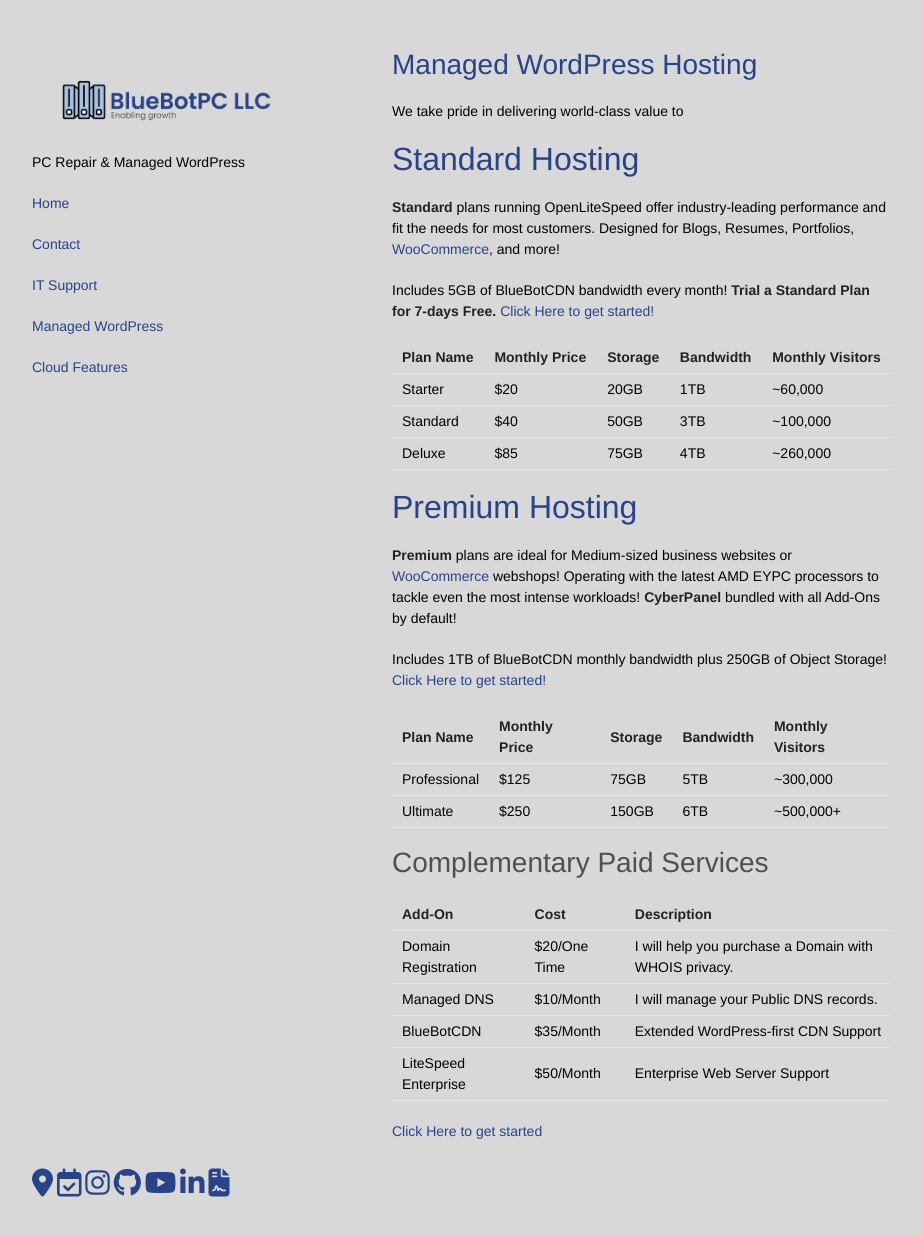
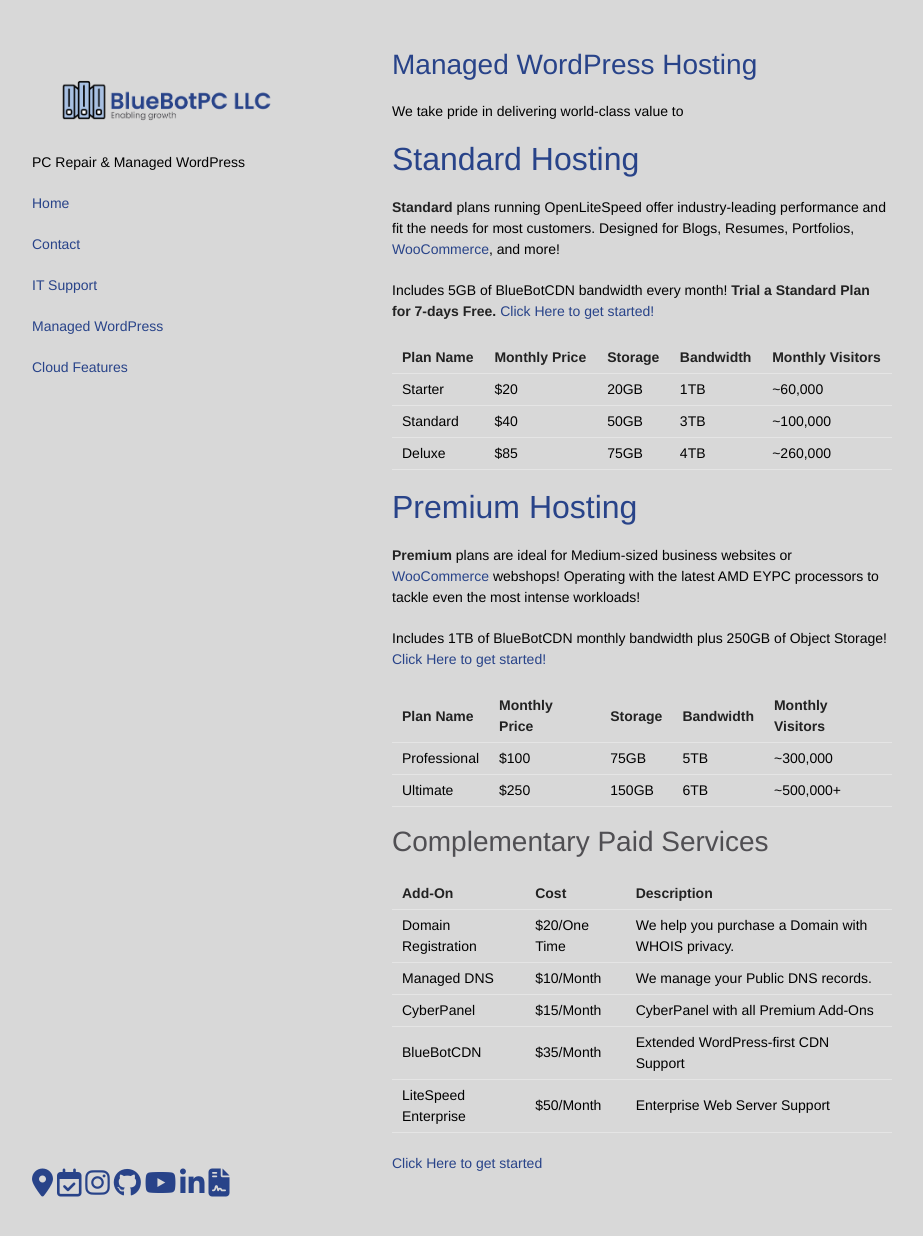
Before and after one commit to GoobyFRS/bluebotpc-web, a Jekyll site: the page built from pages/wordpress.md, in a window 1280 px wide and 1244 px high. Shown: the top 1236 px of the window, without its empty margins (178-1101 px from the left). Built offline with Jekyll 4.4.1, drawn with Linux system fonts in a browser that asks for light colours; nearby versions of some CDN libraries; our own code applies the rules of GitHub Pages for plain Markdown files.

```diff
--- a/pages/wordpress.md
+++ b/pages/wordpress.md
@@ -18,19 +18,20 @@ Includes 5GB of BlueBotCDN bandwidth every month! **Trial a Standard Plan for 7-
 
 ## Premium Hosting
 
-**Premium** plans are ideal for Medium-sized business websites or [WooCommerce](https://woocommerce.com/) webshops! Operating with the latest AMD EYPC processors to tackle even the most intense workloads! **CyberPanel** bundled with all Add-Ons by default!
+**Premium** plans are ideal for Medium-sized business websites or [WooCommerce](https://woocommerce.com/) webshops! Operating with the latest AMD EYPC processors to tackle even the most intense workloads!
 
 Includes 1TB of BlueBotCDN monthly bandwidth plus 250GB of Object Storage! [Click Here to get started!](https://www.mattfaulkner.net/bluebotpc/)
 
 | **Plan Name** | **Monthly Price** | **Storage** | **Bandwidth** | **Monthly Visitors** |
-| Professional | $125 | 75GB  | 5TB | ~300,000 |
+| Professional | $100 | 75GB  | 5TB | ~300,000 |
 | Ultimate     | $250 | 150GB | 6TB | ~500,000+ |
 
 ### Complementary Paid Services
 
 | **Add-On** | **Cost** | **Description** |
-| Domain Registration | $20/One Time | I will help you purchase a Domain with WHOIS privacy. |
-| Managed DNS         | $10/Month | I will manage your Public DNS records. |
+| Domain Registration | $20/One Time | We help you purchase a Domain with WHOIS privacy. |
+| Managed DNS         | $10/Month | We manage your Public DNS records. |
+| CyberPanel          | $15/Month | CyberPanel with all Premium Add-Ons |
 | BlueBotCDN          | $35/Month | Extended WordPress-first CDN Support |
 | LiteSpeed Enterprise | $50/Month | Enterprise Web Server Support |
 
```
Also changed, not shown: pages/contact.md (+2 -0 lines), pages/pc.md (+4 -0 lines).
